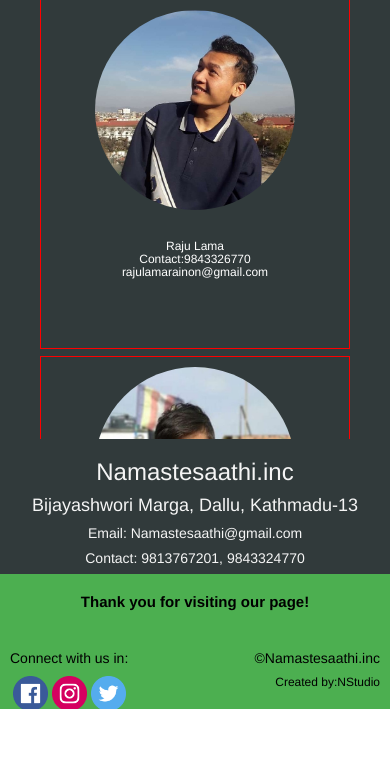
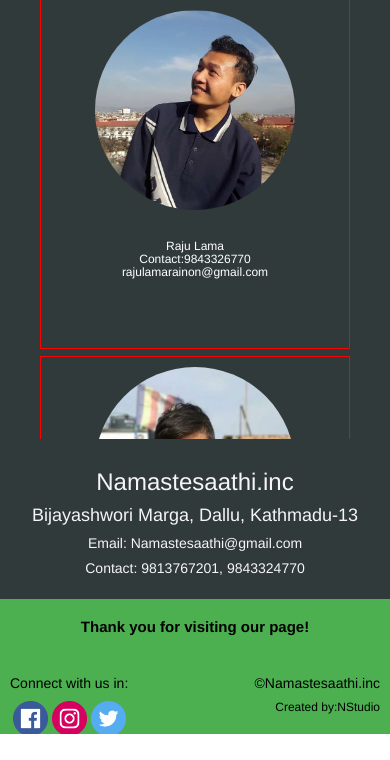
Before and after one commit to Sumanshrestha77/Namaste, a PHP site: page / in a window 390 px wide. Shown: the part 1811-2571 px from the top of the page. Run offline with PHP 8.4, Linux system fonts and the light colour scheme.

Commit message:
mquery issue fixed

```diff
--- a/css/mqeurym.css
+++ b/css/mqeurym.css
@@ -15,7 +15,7 @@
 
 	.teamdiv{
 	width:100%;
-	height:285px;
+	height:290px;
 	text-align: center;
 	border:1px red solid;
 	margin-bottom:7px;
@@ -26,7 +26,7 @@
 	font-size:12px;
 	}
 	#team{
-		height:2200px;
+		height:2300px;
 	}
 		#aboutus{
 		height:700px;
--- a/css/mqueryT.css
+++ b/css/mqueryT.css
@@ -48,7 +48,8 @@
 		background-color:#313a3b;
 		text-align: center;
 		color:whitesmoke;
-		height:135px;
+		height:160px;
+		padding:10px 10px;
 	}
 
 }
```
